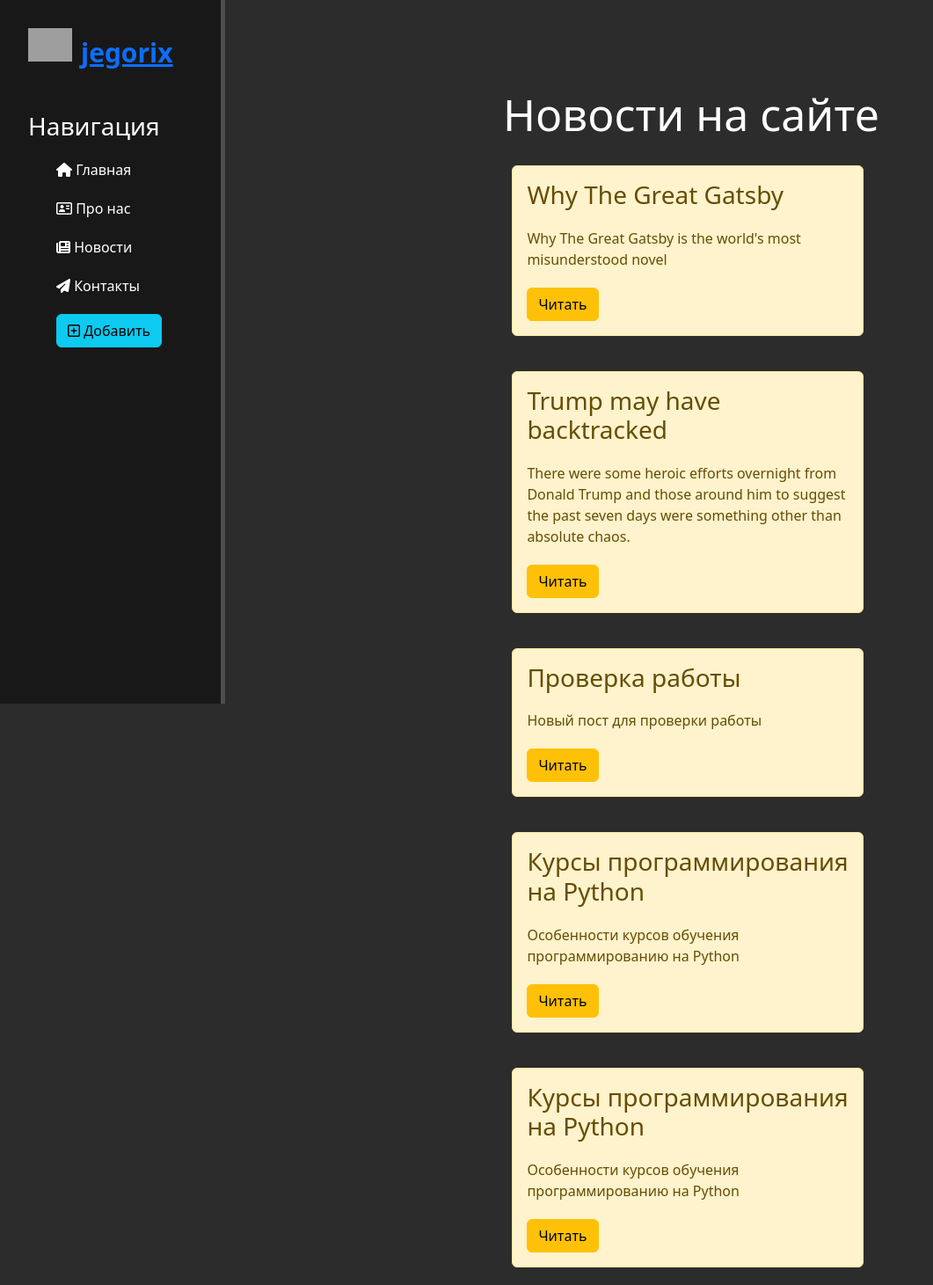
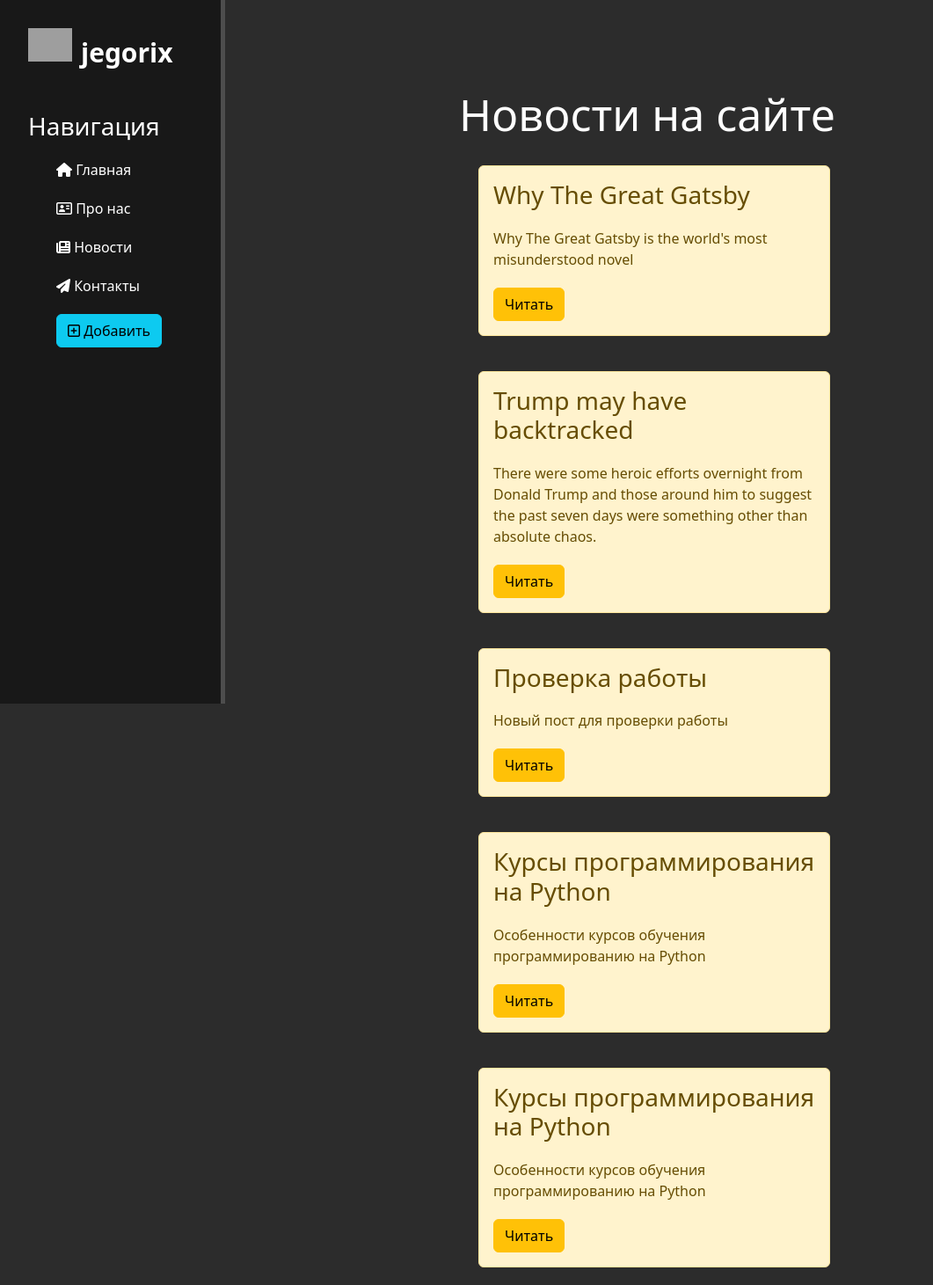
Before and after one commit to jegorix/testapps, a Django app: page /news/ in a window 1280 px wide. Shown: the whole page at 88% size, without its empty margins (0-1061 px from the left). Run offline with Django 5.2, Linux system fonts and the light colour scheme; data comes from the database, SQL or seed files in the repository; some libraries are stand-ins or nearby versions; grey boxes are pictures that could not be loaded.

Commit message:
fix margins and add styles to logo

```diff
--- a/test_app1/app1/main/static/main/css/main.css
+++ b/test_app1/app1/main/static/main/css/main.css
@@ -73,7 +73,7 @@ main .features{
 
 main .features h1{
     font-size: 50px;
-    padding-left: 100px;
+    /*padding-left: 100px;*/
 }
 
 main .features p{
@@ -85,12 +85,18 @@ main .features p{
     float: left;
     clear: both;
     width: 400px;
-    margin: 20px 34%;
+    margin: 20px 30%;
     text-align: left;
 }
 
 form{
-    margin-left: 30%;
+    margin-left: 20%;
     width: 500px;
     margin-top: 50px;
 }
+
+.logo
+{
+    color: #fff;
+    text-decoration: none;
+}
```
